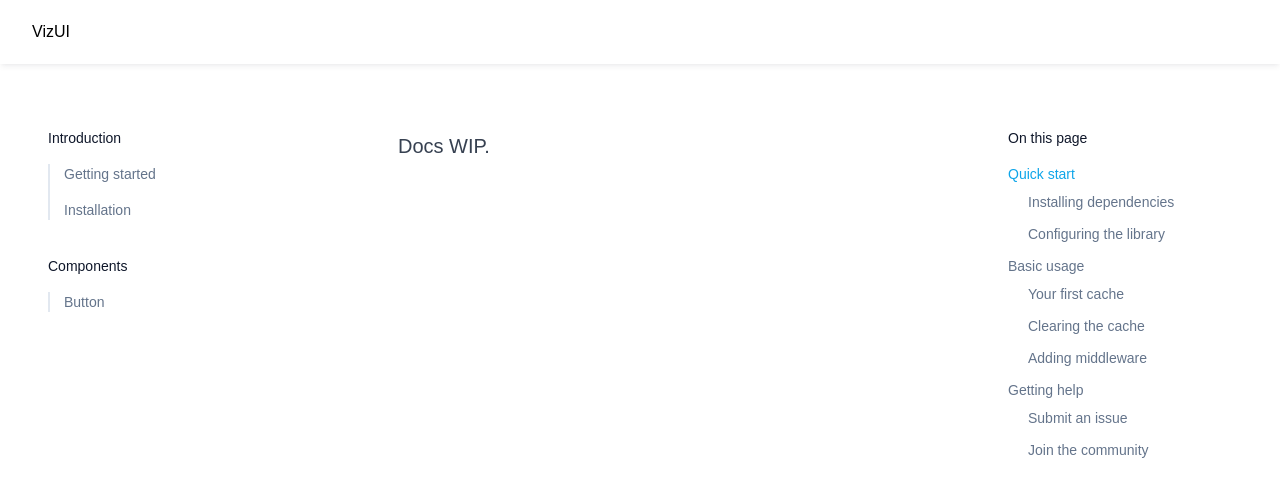
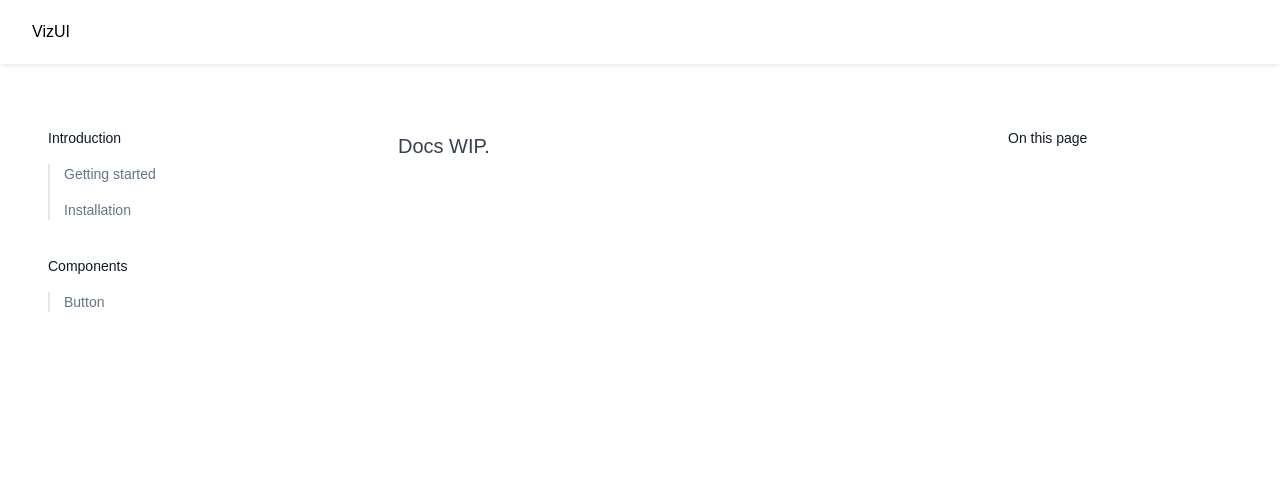
Before and after one commit to kotsutsumi/viz-ui, a Next.js app in the folder example/: page /docs in a window 1280 px wide. Shown: the top 496 px of the page. Built offline with nearby package versions, Linux system fonts and the light colour scheme; a small style sheet from the web is missing.

Commit message:
Added dynamic right menu generation function

```diff
--- a/example/src/app/docs/installation/page.tsx
+++ b/example/src/app/docs/installation/page.tsx
@@ -17,7 +17,7 @@ export default function Page() {
                 <Content>Docs Installation WIP.</Content>
 
                 {/* Right Menu */}
-                <RightMenu />
+                <RightMenu items={[]} />
             </div>
         </div>
     )
--- a/example/src/app/docs/page.tsx
+++ b/example/src/app/docs/page.tsx
@@ -17,7 +17,7 @@ export default function Page() {
                 <Content>Docs WIP.</Content>
 
                 {/* Right Menu */}
-                <RightMenu />
+                <RightMenu items={[]} />
             </div>
         </div>
     )
--- a/example/src/components/RightMenu.tsx
+++ b/example/src/components/RightMenu.tsx
@@ -1,6 +1,10 @@
 'use client'
 
-const RightMenu = function () {
+const RightMenu = function ({
+    items
+}: {
+    items: { title: string; link: string; items?: [{ title: string; link: string }] }[]
+}) {
     return (
         <div className="hidden xl:sticky xl:top-[4.75rem] xl:-mr-6 xl:block xl:h-[calc(100vh-4.75rem)] xl:flex-none xl:overflow-y-auto xl:py-16 xl:pr-6">
             <nav aria-labelledby="on-this-page-title" className="w-56">
@@ -10,81 +14,38 @@ const RightMenu = function () {
                 >
                     On this page
                 </h2>
+
                 <ol role="list" className="mt-4 space-y-3 text-sm">
-                    <li>
+                    {items.map((item, index) => {
+                        return (
+                            <li key={`right-menu-${index}`}>
                                 <h3>
-                            <a className="text-sky-500" href="#quick-start">
-                                Quick start
+                                    <a className="text-sky-500" href={item.link}>
+                                        {item.title}
                                     </a>
                                 </h3>
-                        <ol role="list" className="mt-2 space-y-3 pl-5 text-slate-500 ">
+
+                                {/* Nested list */}
+                                {item.items?.map((nestedItem, nestedIndex) => {
+                                    return (
+                                        <ol
+                                            role="list"
+                                            className="mt-2 space-y-3 pl-5 text-slate-500 "
+                                        >
                                             <li>
                                                 <a
                                                     className="hover:text-slate-600 "
-                                    href="#installing-dependencies"
+                                                    href={nestedItem.link}
                                                 >
-                                    Installing dependencies
-                                </a>
-                            </li>
-                            <li>
-                                <a
-                                    className="hover:text-slate-600 "
-                                    href="#configuring-the-library"
-                                >
-                                    Configuring the library
+                                                    {nestedItem.title}
                                                 </a>
                                             </li>
                                         </ol>
+                                    )
+                                })}
                             </li>
-                    <li>
-                        <h3>
-                            <a
-                                className="font-normal text-slate-500 hover:text-slate-700 "
-                                href="#basic-usage"
-                            >
-                                Basic usage
-                            </a>
-                        </h3>
-                        <ol role="list" className="mt-2 space-y-3 pl-5 text-slate-500 ">
-                            <li>
-                                <a className="hover:text-slate-600 " href="#your-first-cache">
-                                    Your first cache
-                                </a>
-                            </li>
-                            <li>
-                                <a className="hover:text-slate-600 " href="#clearing-the-cache">
-                                    Clearing the cache
-                                </a>
-                            </li>
-                            <li>
-                                <a className="hover:text-slate-600 " href="#adding-middleware">
-                                    Adding middleware
-                                </a>
-                            </li>
-                        </ol>
-                    </li>
-                    <li>
-                        <h3>
-                            <a
-                                className="font-normal text-slate-500 hover:text-slate-700 "
-                                href="#getting-help"
-                            >
-                                Getting help
-                            </a>
-                        </h3>
-                        <ol role="list" className="mt-2 space-y-3 pl-5 text-slate-500 ">
-                            <li>
-                                <a className="hover:text-slate-600 " href="#submit-an-issue">
-                                    Submit an issue
-                                </a>
-                            </li>
-                            <li>
-                                <a className="hover:text-slate-600 " href="#join-the-community">
-                                    Join the community
-                                </a>
-                            </li>
-                        </ol>
-                    </li>
+                        )
+                    })}
                 </ol>
             </nav>
         </div>
```
Also changed, not shown: example/src/app/components/button/page.tsx (+93 -17 lines). Lines whose indentation alone changed are shown as unchanged.
